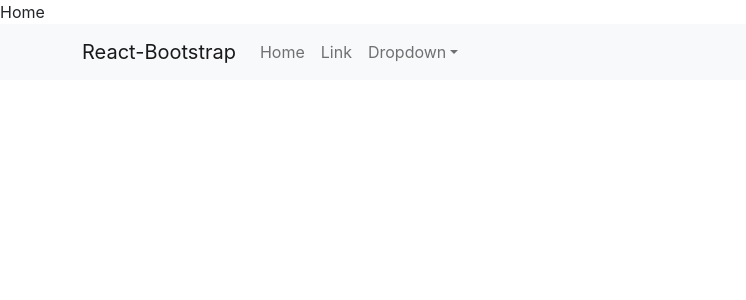
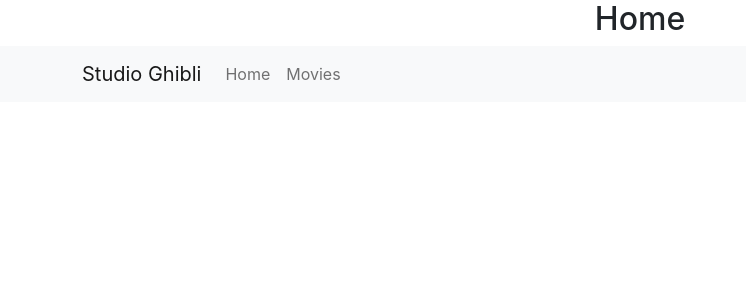
Before and after one commit to Equipo-8-fullstack-g5/tareaghibli, a React (Create React App) app: page / in a window 1280 px wide. Shown: the top 300 px of the page, without its empty margins (0-746 px from the left). Built offline with nearby package versions, Linux system fonts and the light colour scheme.

Commit message:
diseño del home

```diff
--- a/src/components/Home.jsx
+++ b/src/components/Home.jsx
@@ -1,27 +1,24 @@
 import React from 'react'
 
-import { Container, Navbar , Nav, NavDropdown } from 'react-bootstrap';
+import { Container, Navbar , Nav, FormText } from 'react-bootstrap';
 
 
 
 const Home = () => {
   return (
-    <div>Home
+    <div>
+      <div>
+        <h2 className="text-center">Home</h2>
+      </div>
     <Navbar bg="light" expand="lg">
 <Container>
-    <Navbar.Brand href="#home">React-Bootstrap</Navbar.Brand>
+    <Navbar.Brand href="#home">Studio Ghibli</Navbar.Brand>
     <Navbar.Toggle aria-controls="basic-navbar-nav" />
     <Navbar.Collapse id="basic-navbar-nav">
     <Nav className="me-auto">
         <Nav.Link href="#home">Home</Nav.Link>
-        <Nav.Link href="#link">Link</Nav.Link>
-        <NavDropdown title="Dropdown" id="basic-nav-dropdown">
-        <NavDropdown.Item href="#action/3.1">Action</NavDropdown.Item>
-        <NavDropdown.Item href="#action/3.2">Another action</NavDropdown.Item>
-        <NavDropdown.Item href="#action/3.3">Something</NavDropdown.Item>
-        <NavDropdown.Divider />
-        <NavDropdown.Item href="#action/3.4">Separated link</NavDropdown.Item>
-        </NavDropdown>
+        <Nav.Link href="#link">Movies</Nav.Link>
+
     </Nav>
     </Navbar.Collapse>
 </Container>
```
